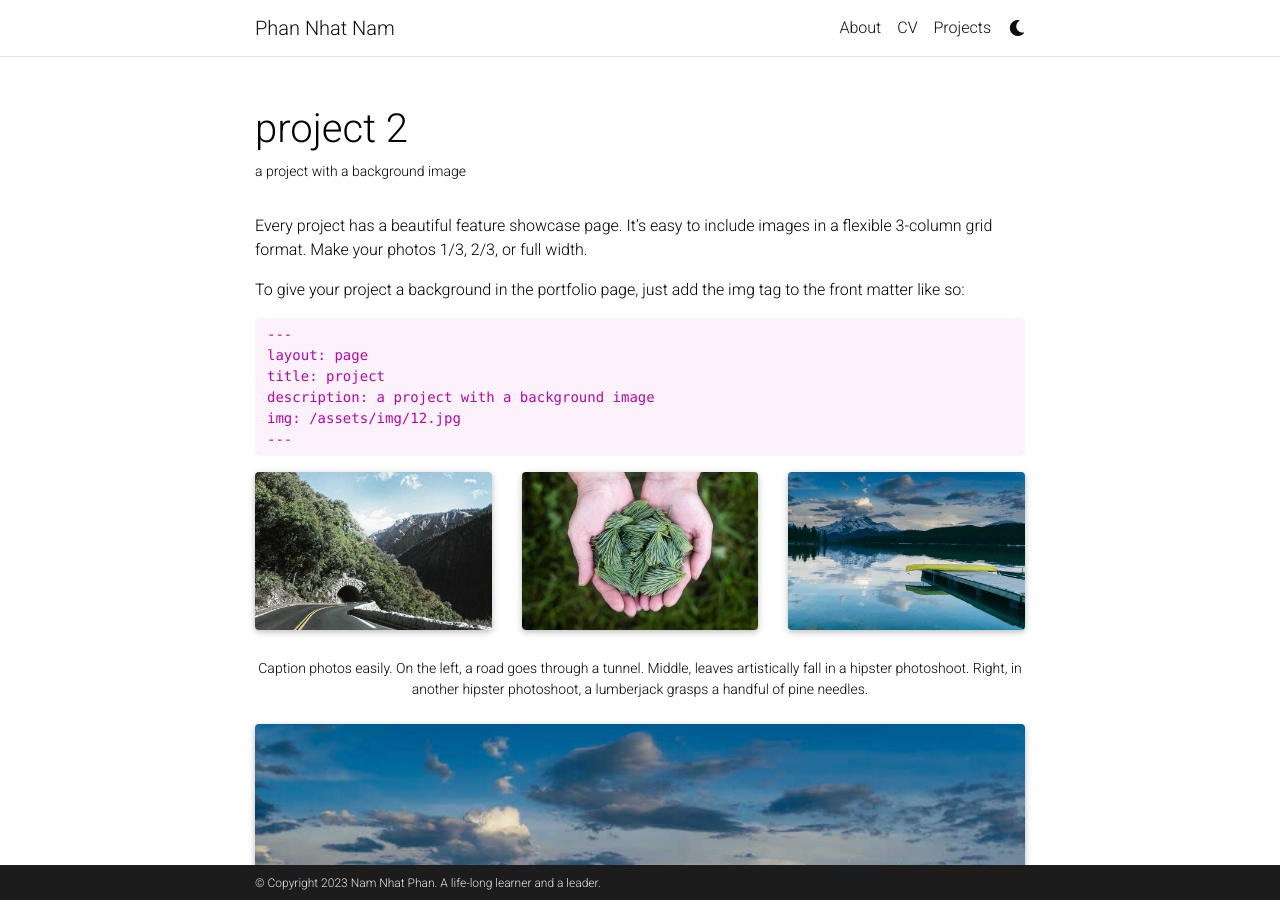
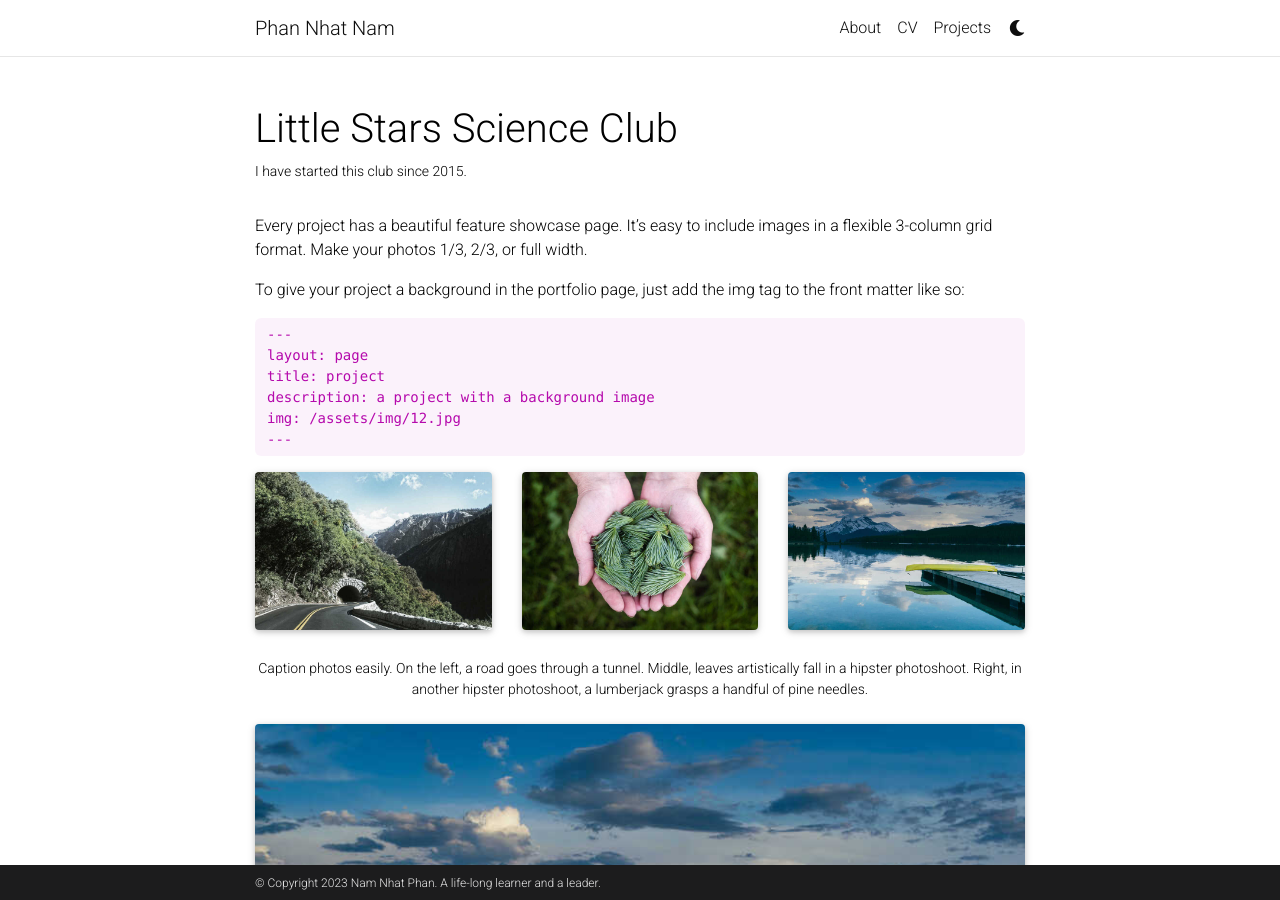
Before and after one commit to phannhatnamlhp/phannhatnamlhp.github.io, a Jekyll site: the page built from _projects/2_project.md, in a window 1280 px wide and 900 px high. Built offline with Jekyll 4.4.1, drawn with Linux system fonts in a browser that asks for light colours; full-size pictures stand in for the smaller copies a plugin makes; comment, search, counter and statistics services are not loaded; a style sheet for code colours, icons or effects is not loaded.

Commit message:
Update 2_project.md

```diff
--- a/_projects/2_project.md
+++ b/_projects/2_project.md
@@ -1,10 +1,10 @@
 ---
 layout: page
-title: project 2
-description: a project with a background image
+title: Little Stars Science Club
+description: I have started this club since 2015.
 img: assets/img/3.jpg
 importance: 2
-category: work
+category: present
 ---
 
 Every project has a beautiful feature showcase page.
```
